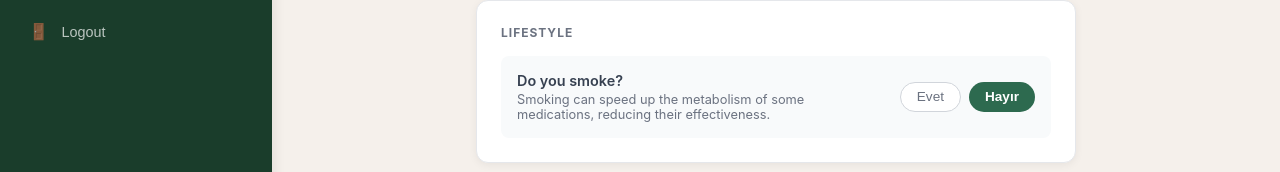
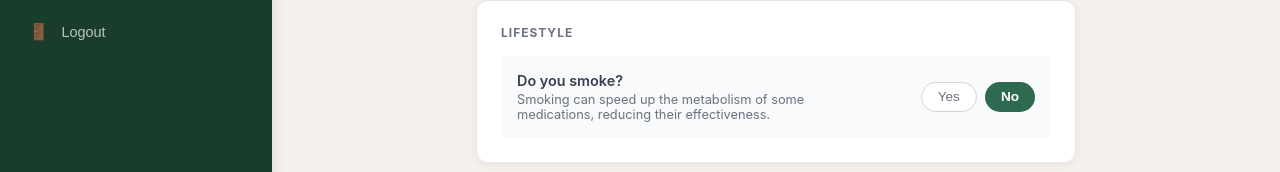
Before and after one commit to muratiren747-dotcom/med-drug-advisor, a React (Create React App) app in the folder frontend/: page /analyze in a window 1280 px wide. Shown: the part 431-603 px from the top of the page. Built offline with nearby package versions, Linux system fonts and the light colour scheme; no server answers.

Commit message:
Smoking cevabı evet hayır yerine Yes No yapıldı

```diff
--- a/frontend/src/pages/Analyze.js
+++ b/frontend/src/pages/Analyze.js
@@ -193,12 +193,12 @@ const toggleSymptom = (symptom) => {
               <button
                 style={smoking ? styles.toggleActive : styles.toggleInactive}
                 onClick={() => setSmoking(true)}>
-                Evet
+                Yes
               </button>
               <button
                 style={!smoking ? styles.toggleActive : styles.toggleInactive}
                 onClick={() => setSmoking(false)}>
-                Hayır
+                No
               </button>
             </div>
           </div>
```
